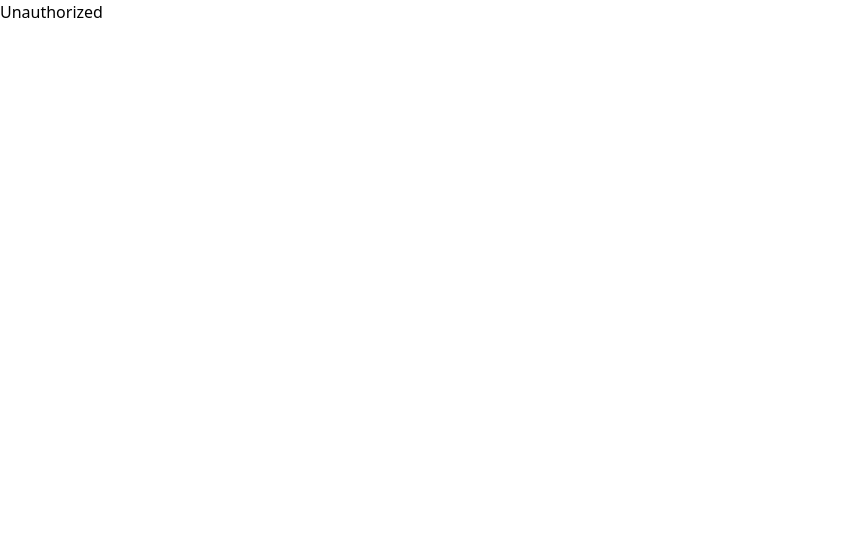
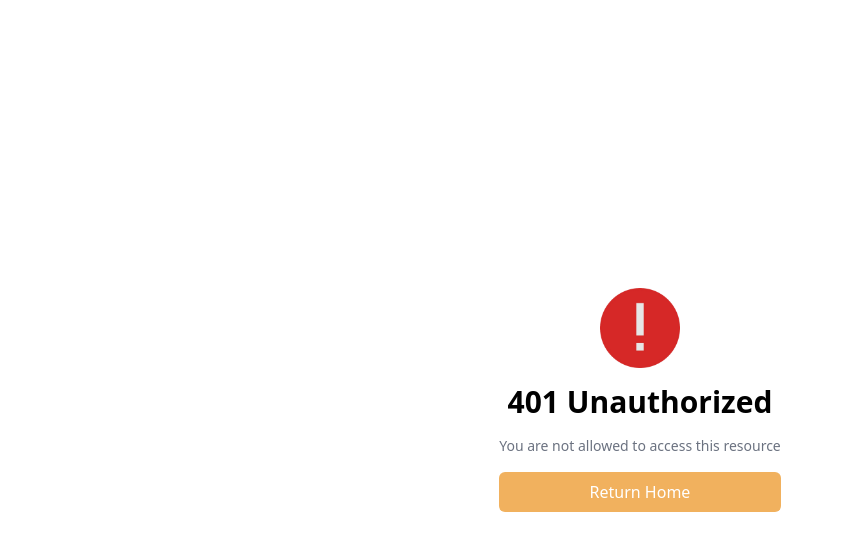
Before and after one commit to Dormmates/ticketing-capstone, a React (Vite) app: page /unathorized in a window 1280 px wide. Shown: the top 550 px of the page, without its empty margins (0-843 px from the left). Built offline with nearby package versions, Linux system fonts and the light colour scheme; no server answers.

Commit message:
error pages

```diff
--- a/src/context/AuthContext.tsx
+++ b/src/context/AuthContext.tsx
@@ -33,11 +33,15 @@ const AuthContextProvider = ({ children }: Props) => {
     if (isSuccess && data) {
       setUser(data);
     }
-  }, [isSuccess, data]);
+  }, []);
 
   const isDistributor = user ? "distributorTypeId" in user : false;
 
-  return <AuthContext.Provider value={{ user, setUser, isLoadingUser: isLoading, isDistributor }}>{children}</AuthContext.Provider>;
+  return (
+    <AuthContext.Provider value={{ user, setUser, isLoadingUser: isLoading, isDistributor }}>
+      {children}
+    </AuthContext.Provider>
+  );
 };
 
 export default AuthContextProvider;
--- a/src/pages/NotFound.tsx
+++ b/src/pages/NotFound.tsx
@@ -1,7 +1,35 @@
-import React from "react";
+import error from "../assets/images/page-not-found.png";
+import errorIcon from "../assets/icons/error.png";
+import { ContentWrapper, PageWrapper } from "../components/layout/Wrapper";
+import Button from "../components/ui/Button";
+import { useNavigate } from "react-router-dom";
 
 const NotFound = () => {
-  return <div>NotFound</div>;
+  const navigate = useNavigate();
+
+  return (
+    <>
+      <PageWrapper>
+        <ContentWrapper>
+          <div className="flex flex-col justify-center items-center gap-2 md:flex-row mx-auto">
+            <img className="w-full max-w-[500px]" src={error} alt="error-image-404" />
+            <div className="flex flex-col gap-4 max-w-[350px]">
+              <div className="flex flex-row justify-center md:justify-start items-center gap-2">
+                <h1 className="text-2xl font-bold ">404 Page Not Found</h1>
+                <img className="w-full max-w-[35px]" src={errorIcon} alt="error-icon" />
+              </div>
+              <h2 className="text-base font-semibold">The Page you are looking for does not exist!</h2>
+              <p className="text-sm font-normal text-gray-500">
+                Check that you typed the address correctly, go back to your previous page or try using our site to find
+                something specific
+              </p>
+              <Button onClick={() => navigate("/")}>Return Home</Button>
+            </div>
+          </div>
+        </ContentWrapper>
+      </PageWrapper>
+    </>
+  );
 };
 
 export default NotFound;
--- a/src/pages/Unauthorized.tsx
+++ b/src/pages/Unauthorized.tsx
@@ -1,5 +1,27 @@
+import { useNavigate } from "react-router-dom";
+import { PageWrapper, ContentWrapper } from "../components/layout/Wrapper";
+import Button from "../components/ui/Button";
+import errorIcon from "../assets/icons/error.png";
+
 const Unauthorized = () => {
-  return <div>Unauthorized</div>;
+  const navigate = useNavigate();
+
+  return (
+    <>
+      <PageWrapper>
+        <ContentWrapper className="grid place-items-center m-0 h-dvh">
+          <div className="flex flex-col items-center justify-center gap-4 text-center">
+            <img className="w-full max-w-[80px]" src={errorIcon} alt="error-icon" />
+            <h1 className="text-3xl font-bold">401 Unauthorized</h1>
+            <p className="text-sm font-normal text-gray-500">You are not allowed to access this resource</p>
+            <Button className="w-full" onClick={() => navigate("/")}>
+              Return Home
+            </Button>
+          </div>
+        </ContentWrapper>
+      </PageWrapper>
+    </>
+  );
 };
 
 export default Unauthorized;
```
Also changed, not shown: src/assets/icons/error.png (added), src/assets/images/page-not-found.png (added).
